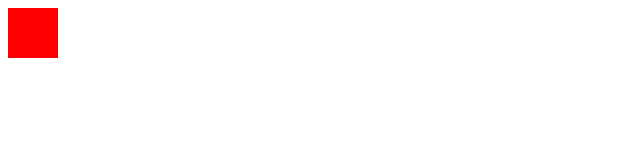
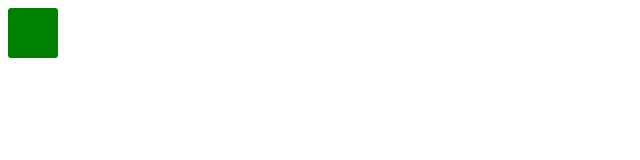
Before and after one commit to noko966/class-problem, a plain HTML site: page index.html in a window 1280 px wide. Shown: the whole page, without its empty margins (0-640 px from the left). Drawn offline with Linux system fonts and the light colour scheme.

Commit message:
secund commit

```diff
--- a/index.html
+++ b/index.html
@@ -12,8 +12,10 @@
         .drag_js {
             width: 50px;
             height: 50px;
-            background-color: red;
+            background-color: green;
+            border-radius: 3px;
         }
+
     </style>
 </head>
 
@@ -28,9 +30,9 @@
             this.element = document.querySelector(element);
             this.element.addEventListener('mousedown', this.handleStart);
 
-            this.handleStart = this.handleStart.bind(this);
-            this.handleDrag = this.handleDrag.bind(this);
-            this.handleEnd = this.handleEnd.bind(this);
+            // this.handleStart = this.handleStart.bind(this);
+            // this.handleDrag = this.handleDrag.bind(this);
+            // this.handleEnd = this.handleEnd.bind(this);
 
 
         }
@@ -42,7 +44,7 @@
         };
 
         handleDrag(e) {
-            e.stopPropagation()
+            e.stopPropagation();
             console.log('moving');
 
         };
```
